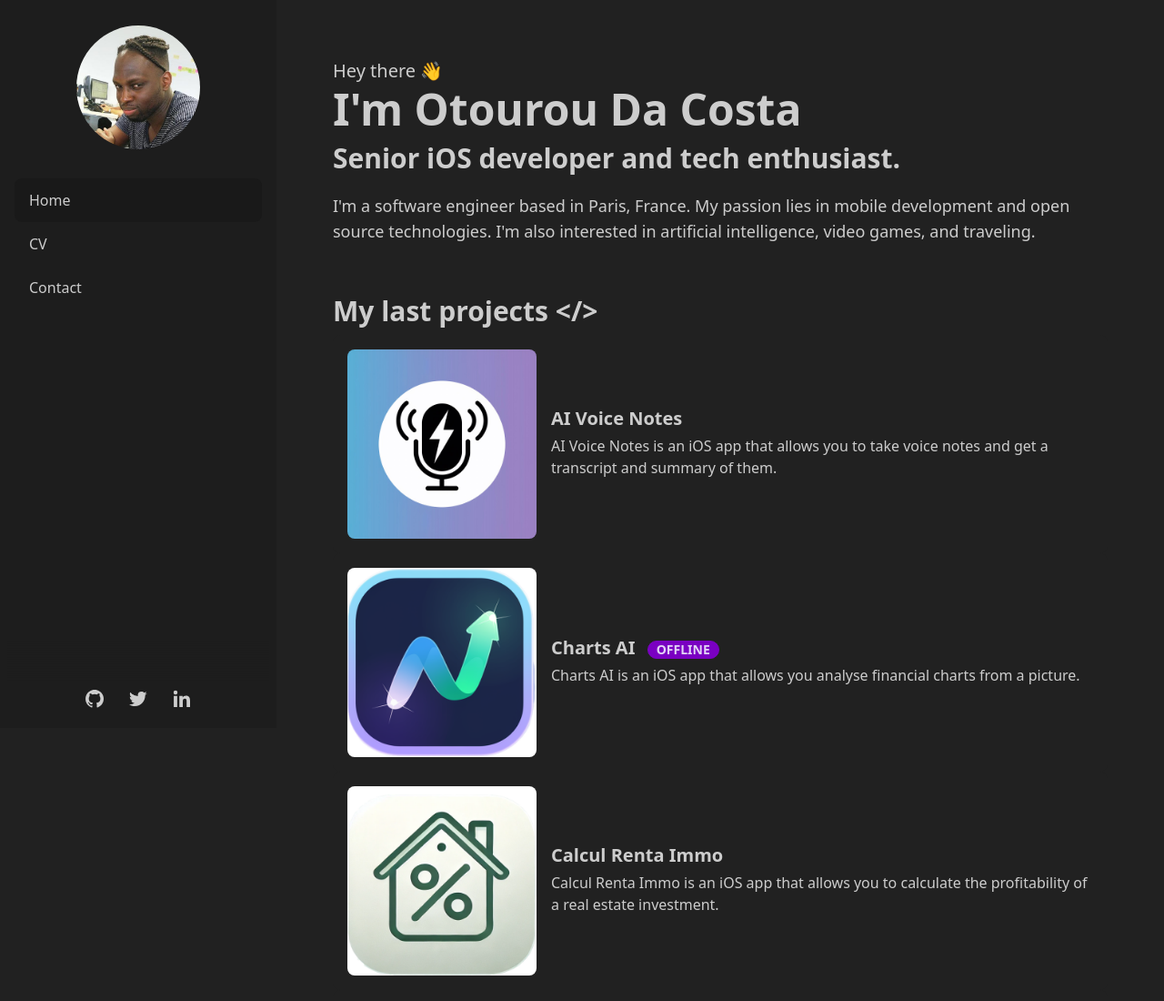
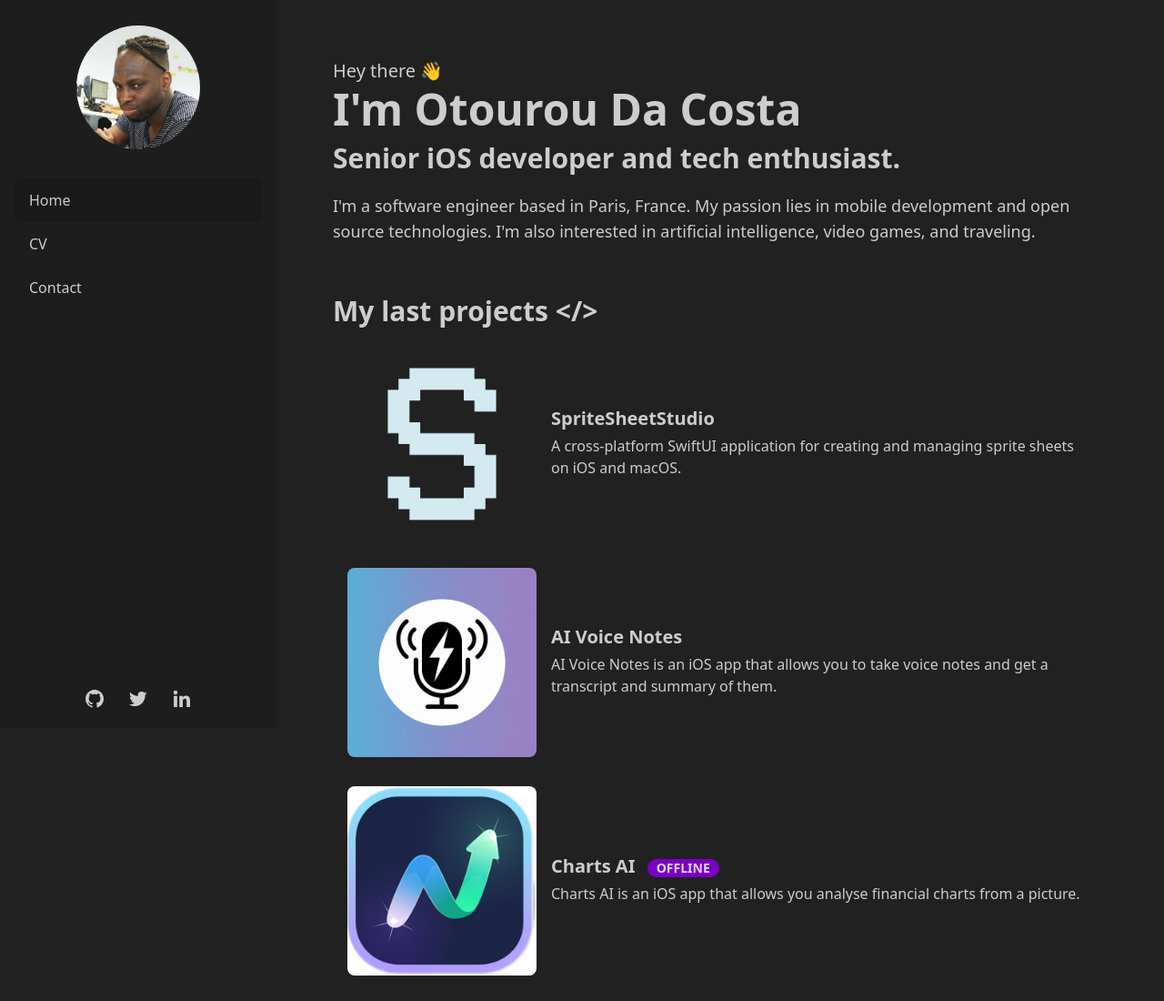
Before and after one commit to Tooflex/tooflex.github.io, an Astro site: page / in a window 1280 px wide. Shown: the top 1100 px of the page at 91% size. Built offline with nearby package versions, Linux system fonts and the light colour scheme; Astro itself is replaced by a stand-in of ours.

Commit message:
feat: Add SpriteSheetStudio project card to the homepage and its corresponding image.

```diff
--- a/src/pages/index.astro
+++ b/src/pages/index.astro
@@ -30,6 +30,13 @@ const last_posts = posts.slice(0, 3);
   <div>
     <div class="text-3xl w-full font-bold mb-2">My last projects {"</>"}</div>
   </div>
+
+  <HorizontalCard
+    title="SpriteSheetStudio"
+    img="/spritesheetstudio.png"
+    desc="A cross-platform SwiftUI application for creating and managing sprite sheets on iOS and macOS."
+    url="https://apps.apple.com/us/app/sprite-sheet-studio/id6758908729"
+  />
 
   <HorizontalCard
     title="AI Voice Notes"
```
Also changed, not shown: public/spritesheetstudio.png (added).
